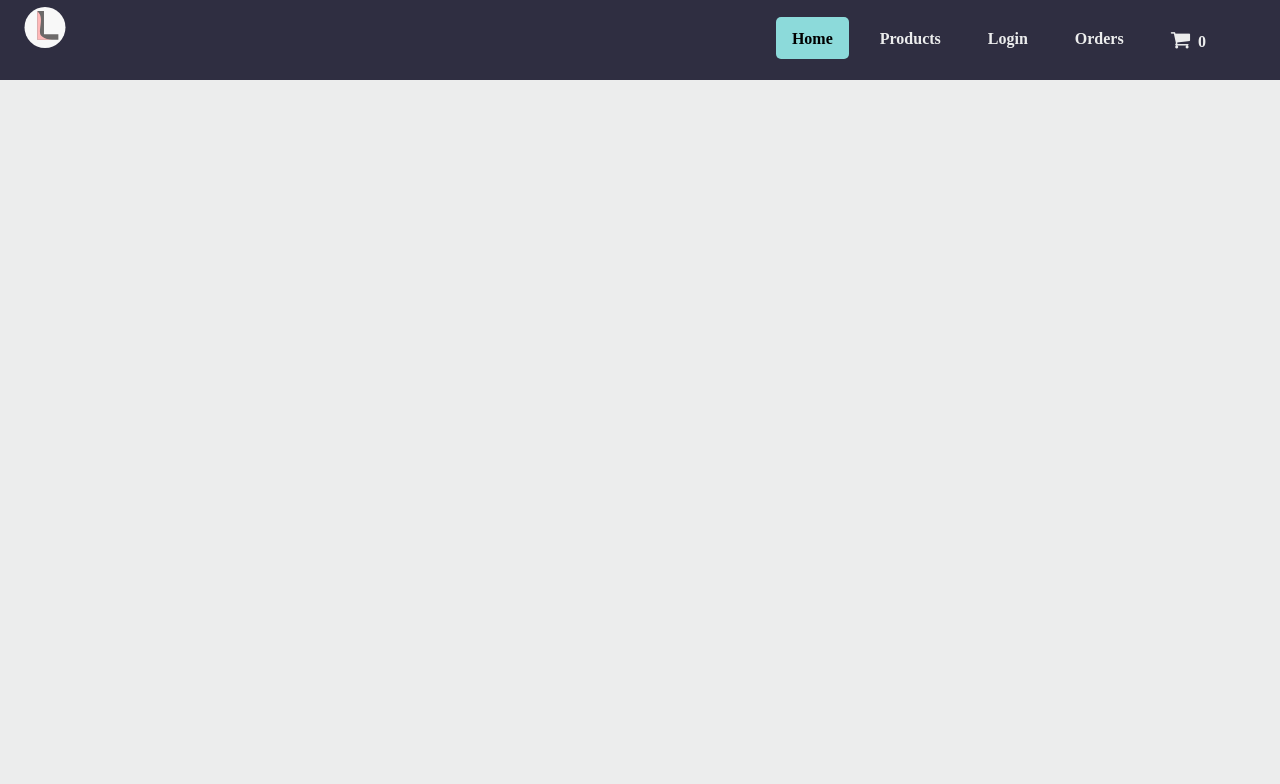
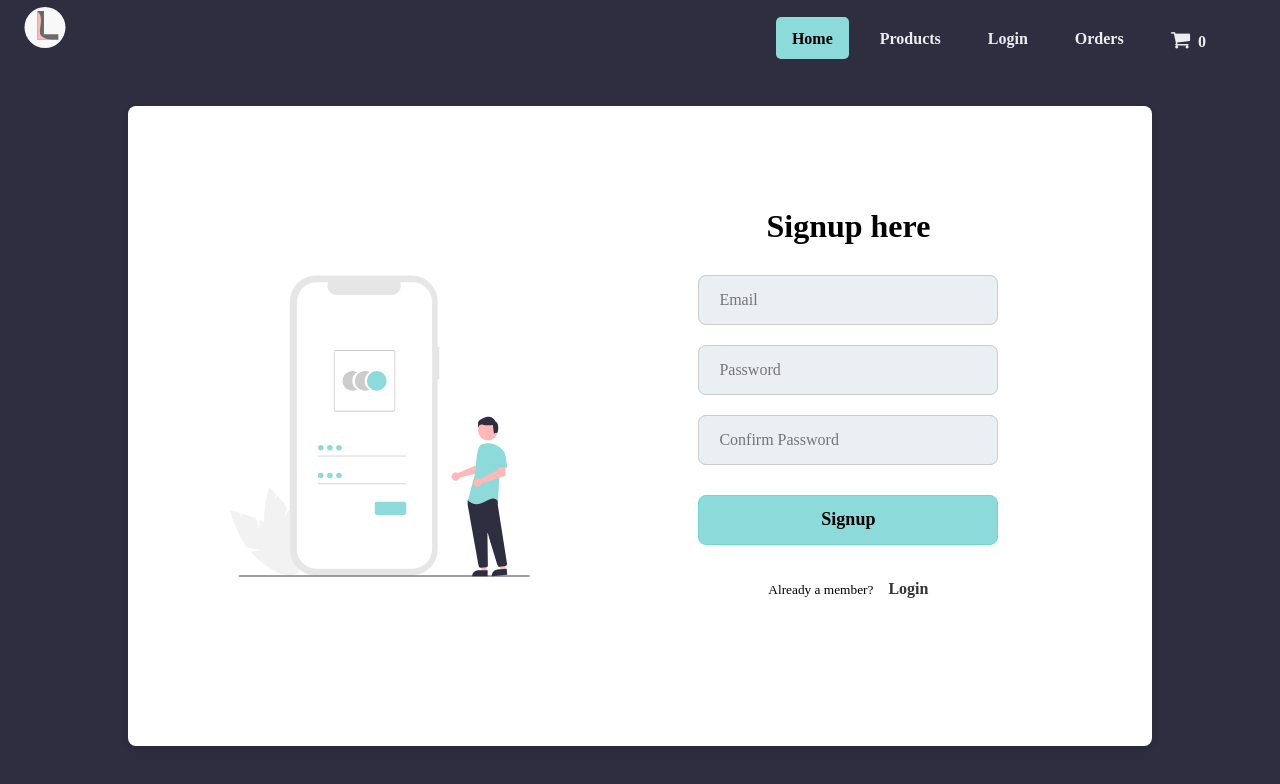
Before and after one commit to amolkhedekar/lamon, a React (Create React App) app: page /signup in a window 1280 px wide. Shown: the top 784 px of the page. Built offline with nearby package versions, Linux system fonts and the light colour scheme; a web font is replaced by a local one.

Commit message:
Added backend - Login Signup Firebase

```diff
--- a/package.json
+++ b/package.json
@@ -8,6 +8,7 @@
     "@testing-library/jest-dom": "^4.2.4",
     "@testing-library/react": "^9.5.0",
     "@testing-library/user-event": "^7.2.1",
+    "firebase": "^7.21.1",
     "react": "^16.13.1",
     "react-dom": "^16.13.1",
     "react-router-dom": "^5.2.0",
--- a/src/App.js
+++ b/src/App.js
@@ -5,6 +5,7 @@ import "./static/fonts/monteserrat.css";
 import Navbar from "./components/navbar/Navbar";
 import Home from "./components/home/Home";
 import SignIn from "./pages/authentication/SignIn";
+import SignUp from "./pages/authentication/SignUp";
 import Products from "./pages/products/Products";
 import Orders from "./pages/orders/Orders";
 import Cart from "./pages/cart/Cart";
@@ -26,6 +27,9 @@ function App() {
           <Route path="/login">
             <SignIn />
           </Route>
+          <Route path="/signup">
+            <SignUp />
+          </Route>
           <Route path="/orders">
             <Orders />
           </Route>
--- a/src/components/navbar/Navbar.js
+++ b/src/components/navbar/Navbar.js
@@ -11,6 +11,7 @@ class Navbar extends Component {
       clicked: !this.state.clicked,
     });
   };
+
   render() {
     return (
       <div className="header__div">
@@ -36,9 +37,9 @@ class Navbar extends Component {
               this.state.clicked ? "header__menu active" : "header__menu"
             }
           >
-            {menuItems.map((item, index) => {
+            {menuItems.map((item) => {
               return (
-                <li key={index}>
+                <li key={item.id} onClick={this.state.clicked}>
                   <Link className={item.class} to={item.url}>
                     {item.title}
                   </Link>
@@ -53,7 +54,6 @@ class Navbar extends Component {
             </li>
           </ul>
         </nav>
-
       </div>
     );
   }
--- /dev/null
+++ b/src/firebase/firebaseConfig.js
@@ -0,0 +1,19 @@
+import firebase from "firebase";
+
+const firebaseConfig = {
+  apiKey: "AIzaSyAuF395JawHcUR6t5RRal5f-HHuIr4zoK4",
+  authDomain: "lamon-34e00.firebaseapp.com",
+  databaseURL: "https://lamon-34e00.firebaseio.com",
+  projectId: "lamon-34e00",
+  storageBucket: "lamon-34e00.appspot.com",
+  messagingSenderId: "1058388930531",
+  appId: "1:1058388930531:web:712a4f6e09096b16e73ad6",
+  measurementId: "G-87VFK3NTLW",
+};
+
+const firebaseApp = firebase.initializeApp(firebaseConfig);
+
+const db = firebaseApp.firestore();
+const auth = firebase.auth();
+
+export { db, auth };
--- a/src/pages/authentication/AuthStyle.css
+++ b/src/pages/authentication/AuthStyle.css
@@ -88,6 +88,21 @@ input[type="password"]:focus {
 .button__submit:active {
   transform: scale(0.9);
 }
+.auth__signupDiv {
+  margin: 5% 0 5% 0;
+}
+
+.auth__complementaryLink {
+  margin-left: 5%;
+  text-decoration: none;
+  color: #333;
+  transition: all 0.3s linear;
+}
+.auth__complementaryLink:hover {
+  background-color: transparent;
+  color: blue;
+  cursor: pointer;
+}
 /*
 @media screen and (max-width: 568px) {
   .auth__container {
--- a/src/pages/authentication/SignIn.js
+++ b/src/pages/authentication/SignIn.js
@@ -1,8 +1,27 @@
-import React from "react";
+import React, { useState } from "react";
+import { Link, useHistory } from "react-router-dom";
 import "./AuthStyle.css";
 import AuthImage from "../../static/images/authimage.svg";
+import { auth } from "../../firebase/firebaseConfig";
 
 function SignIn() {
+  const history = useHistory();
+  const [email, handleEmailChange] = useState("");
+  const [password, handlePasswordChange] = useState("");
+
+  const handleSingin = (e) => {
+    e.preventDefault();
+    auth
+      .signInWithEmailAndPassword(email, password)
+      .then((user) => {
+        if (user) {
+          history.push("/");
+        }
+      })
+      .catch((error) => {
+        alert(error.message);
+      });
+  };
   return (
     <div className="auth">
       <div className="auth__container">
@@ -10,10 +29,12 @@ function SignIn() {
           <img className="auth__image" src={AuthImage} alt="personimage" />
           <div className="auth__formContainer">
             <h1 className="auth__title">Login to continue</h1>
-            <form  className="auth__form">
+            <form className="auth__form">
               <div className="div__textInput">
                 <input
                   type="email"
+                  value={email}
+                  onChange={(e) => handleEmailChange(e.target.value)}
                   placeholder="Email"
                   className="text__input"
                   name="text__email"
@@ -22,13 +43,27 @@ function SignIn() {
               <div className="div__textInput">
                 <input
                   type="password"
+                  value={password}
+                  onChange={(e) => handlePasswordChange(e.target.value)}
                   placeholder="Password"
                   className="text__input"
                   name="text__password"
                 />
               </div>
-              <input type="submit" className="button__submit" value="Login" />
+              <button
+                type="submit"
+                className="button__submit"
+                onClick={handleSingin}
+              >
+                Login
+              </button>
             </form>
+            <div className="auth__signupDiv">
+              <small>Not a member?</small>
+              <Link to="/signup" className="auth__complementaryLink">
+                <strong>Signup here</strong>
+              </Link>
+            </div>
           </div>
         </div>
       </div>
--- a/src/pages/authentication/SignUp.js
+++ b/src/pages/authentication/SignUp.js
@@ -1,23 +1,44 @@
-import React from "react";
+import React, { useState } from "react";
+import { Link, useHistory } from "react-router-dom";
 import "./AuthStyle.css";
 import AuthImage from "../../static/images/authimage.svg";
+import { auth } from "../../firebase/firebaseConfig";
 
 function SignUp() {
+  const history = useHistory();
+  const [email, handleEmailChange] = useState("");
+  const [password, handlePasswordChange] = useState("");
+  const [confrimPassword, handleConfirmPasswordChange] = useState("");
+  const handleSignup = (e) => {
+    e.preventDefault();
+    if (password === confrimPassword) {
+      auth
+        .createUserWithEmailAndPassword(email, password)
+        .then((user) => {
+          if (user) {
+            history.push("/");
+          }
+        })
+        .catch((error) => {
+          alert(error.message);
+        });
+    } else {
+      alert("Passwords didn't match");
+    }
+  };
   return (
     <div className="auth">
       <div className="auth__container">
         <div className="auth__row">
-        <img
-            className="auth__image"
-            src={AuthImage}
-            alt="personimage"
-          />
+          <img className="auth__image" src={AuthImage} alt="personimage" />
           <div className="auth__formContainer">
             <h1 className="auth__title">Signup here</h1>
-            <form method="POST" action="">
+            <form className="auth__form">
               <div className="div__textInput">
                 <input
                   type="email"
+                  value={email}
+                  onChange={(e) => handleEmailChange(e.target.value)}
                   placeholder="Email"
                   className="text__input"
                   name="text__email"
@@ -26,6 +47,8 @@ function SignUp() {
               <div className="div__textInput">
                 <input
                   type="password"
+                  value={password}
+                  onChange={(e) => handlePasswordChange(e.target.value)}
                   placeholder="Password"
                   className="text__input"
                   name="text__password"
@@ -34,13 +57,26 @@ function SignUp() {
               <div className="div__textInput">
                 <input
                   type="password"
+                  value={confrimPassword}
+                  onChange={(e) => handleConfirmPasswordChange(e.target.value)}
                   placeholder="Confirm Password"
                   className="text__input"
                   name="text__confirmPassword"
                 />
               </div>
-              <input type="submit" className="button__submit" value="Signup" />
+              <input
+                type="submit"
+                className="button__submit"
+                value="Signup"
+                onClick={handleSignup}
+              />
             </form>
+            <div className="auth__signupDiv">
+              <small>Already a member?</small>
+              <Link to="/login" className="auth__complementaryLink">
+                <strong>Login</strong>
+              </Link>
+            </div>
           </div>
         </div>
       </div>
```
Also changed, not shown: 1 other file (tests, documents, lock files or other folders).
